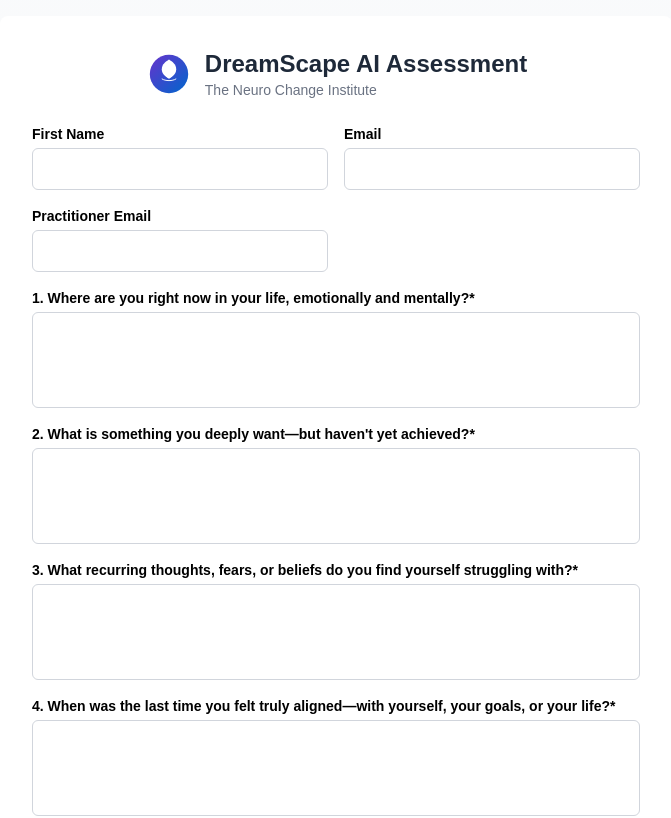
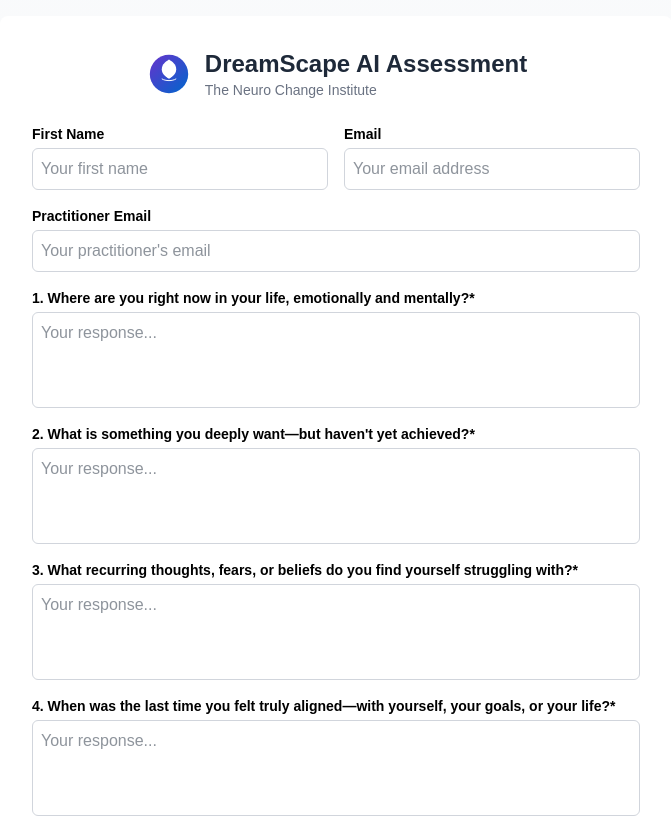
Before and after one commit to msitabheer20/AI-pdf-generator, a Next.js app: page / in a window 1280 px wide. Shown: the top 818 px of the page, without its empty margins (304-975 px from the left). Built offline with nearby package versions, Linux system fonts and the light colour scheme; what @react-pdf/renderer would draw is missing.

Commit message:
change form ui

```diff
--- a/app/page.tsx
+++ b/app/page.tsx
@@ -289,6 +289,7 @@
                   <input
                     id="firstName"
                     type="text"
+                    placeholder="Your first name"
                     aria-invalid={errors.firstName ? "true" : "false"}
                     aria-describedby={errors.firstName ? "firstName-error" : undefined}
                     className={`mt-1 block w-full p-2 border ${errors.firstName && touchedFields.firstName ? 'border-red-500' : 'border-gray-300'} rounded-md text-gray-800 focus:ring-blue-500 focus:border-blue-500`}
@@ -309,6 +310,7 @@
                   <input
                     id="email"
                     type="email"
+                    placeholder="Your email address"
                     aria-invalid={errors.email ? "true" : "false"}
                     aria-describedby={errors.email ? "email-error" : undefined}
                     className={`mt-1 block w-full p-2 border ${errors.email && touchedFields.email ? 'border-red-500' : 'border-gray-300'} rounded-md text-gray-800 focus:ring-blue-500 focus:border-blue-500`}
@@ -320,8 +322,10 @@
                 <p id="email-error" className="mt-1 text-sm text-red-500">{errors.email.message}</p>
               )}
             </div>
-            <div>
-              <label htmlFor='practitionerEmail' className="block text-sm font-bold text-black">Practitioner Email</label>
+            <div className="md:col-span-2">
+              <label htmlFor='practitionerEmail' className="block text-sm font-bold text-black">
+                Practitioner Email
+              </label>
               <Controller
                 name="practitionerEmail"
                 control={control}
@@ -329,6 +333,7 @@
                   <input
                     id="practitionerEmail"
                     type="email"
+                    placeholder="Your practitioner's email"
                     aria-invalid={errors.practitionerEmail ? "true" : "false"}
                     aria-describedby={errors.practitionerEmail ? "practitionerEmail-error" : undefined}
                     className={`mt-1 block w-full p-2 border ${errors.practitionerEmail && touchedFields.practitionerEmail ? 'border-red-500' : 'border-gray-300'} rounded-md text-gray-800 focus:ring-blue-500 focus:border-blue-500`}
@@ -359,6 +364,7 @@
                   render={({ field }) => (
                     <textarea
                       id={fieldName}
+                      placeholder="Your response..."
                       aria-invalid={hasError ? "true" : "false"}
                       aria-describedby={hasError ? `${fieldName}-error` : undefined}
                       className={`mt-1 block w-full p-2 border ${hasError && isTouched ? 'border-red-500' : 'border-gray-300'} rounded-md text-gray-800 focus:ring-blue-500 focus:border-blue-500 resize-none h-24 overflow-y-auto`}
```
